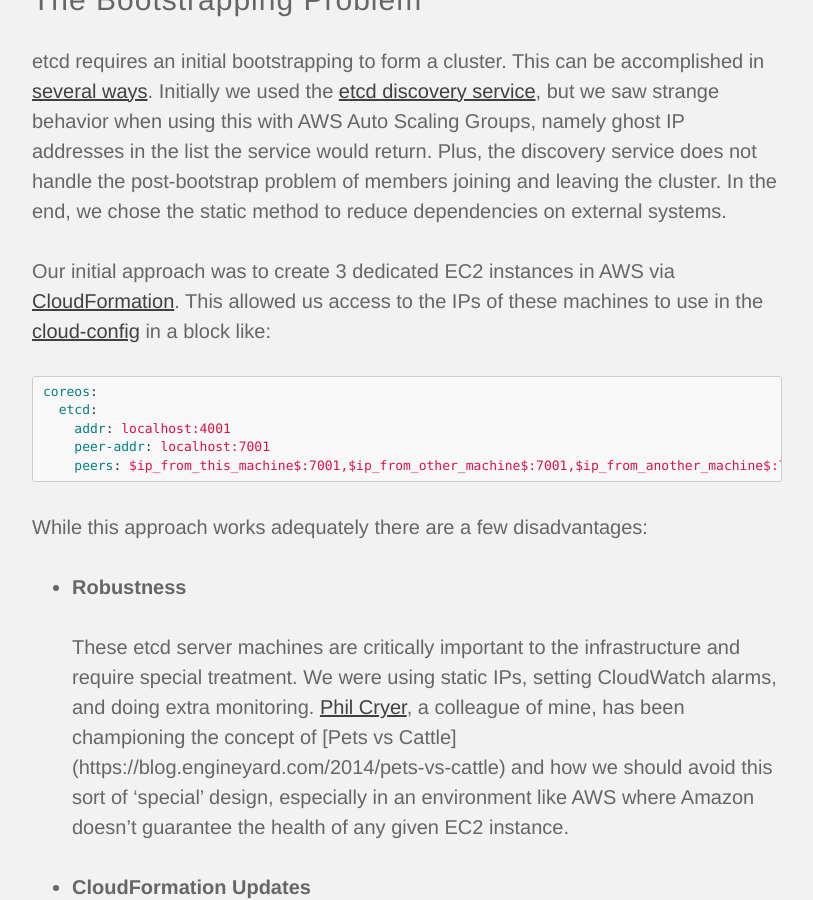
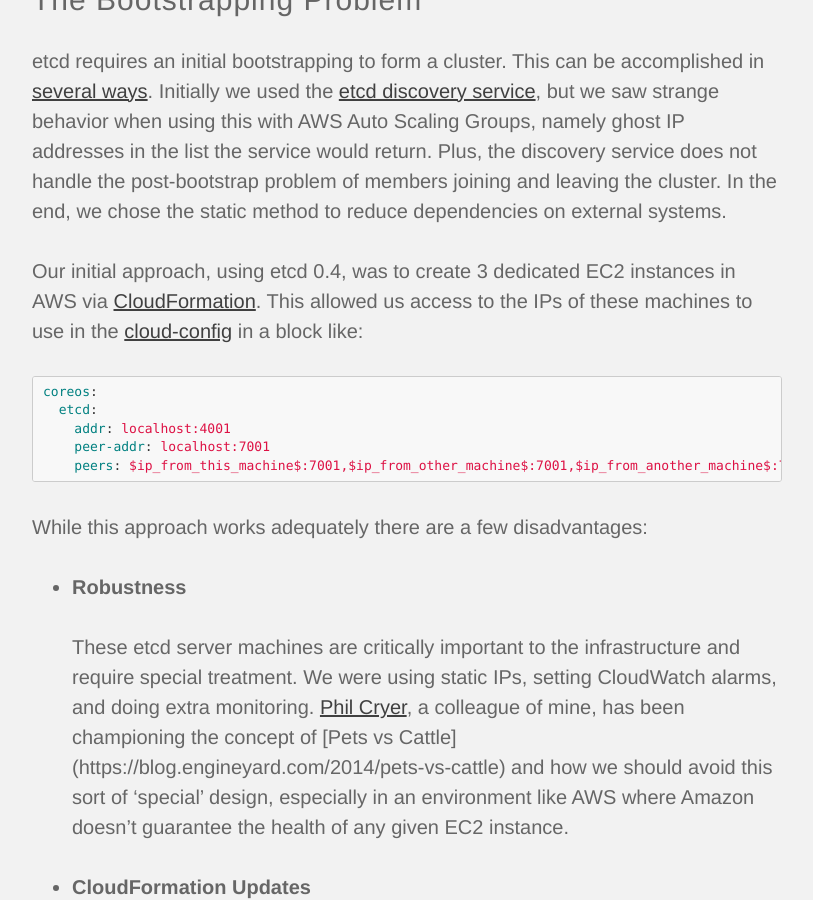
Before and after one commit to timwilliate/engineering-blog, a Jekyll site: the page built from _posts/2015-06-12-etcd-clustering.md, in a window 1280 px wide and 900 px high, scrolled down 1384 px. Shown: the whole window, without its empty margins (233-1046 px from the left). Built offline with Jekyll 4.4.1, drawn with Linux system fonts in a browser that asks for light colours; nearby versions of some CDN libraries; some web fonts are replaced; Markdown is read by kramdown in place of the engine named in the settings.

Commit message:
make etcd versioning clearer

````diff
--- a/_posts/2015-06-12-etcd-clustering.md
+++ b/_posts/2015-06-12-etcd-clustering.md
@@ -18,7 +18,7 @@
 
 etcd requires an initial bootstrapping to form a cluster. This can be accomplished in [several ways](https://github.com/coreos/etcd/blob/master/Documentation/clustering.md). Initially we used the [etcd discovery service](https://discovery.etcd.io/), but we saw strange behavior when using this with AWS Auto Scaling Groups, namely ghost IP addresses in the list the service would return. Plus, the discovery service does not handle the post-bootstrap problem of members joining and leaving the cluster. In the end, we chose the static method to reduce dependencies on external systems.
 
-Our initial approach was to create 3 dedicated EC2 instances in AWS via [CloudFormation](http://aws.amazon.com/cloudformation/). This allowed us access to the IPs of these machines to use in the [cloud-config](https://coreos.com/docs/cluster-management/setup/cloudinit-cloud-config/#coreos) in a block like:
+Our initial approach, using etcd 0.4, was to create 3 dedicated EC2 instances in AWS via [CloudFormation](http://aws.amazon.com/cloudformation/). This allowed us access to the IPs of these machines to use in the [cloud-config](https://coreos.com/docs/cluster-management/setup/cloudinit-cloud-config/#coreos) in a block like:
 
 ``` yaml
 coreos:
````
